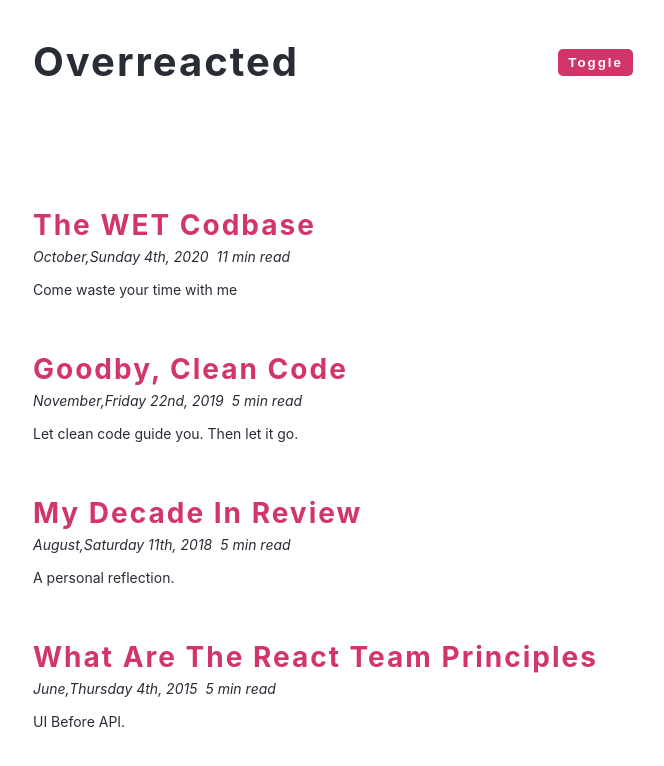
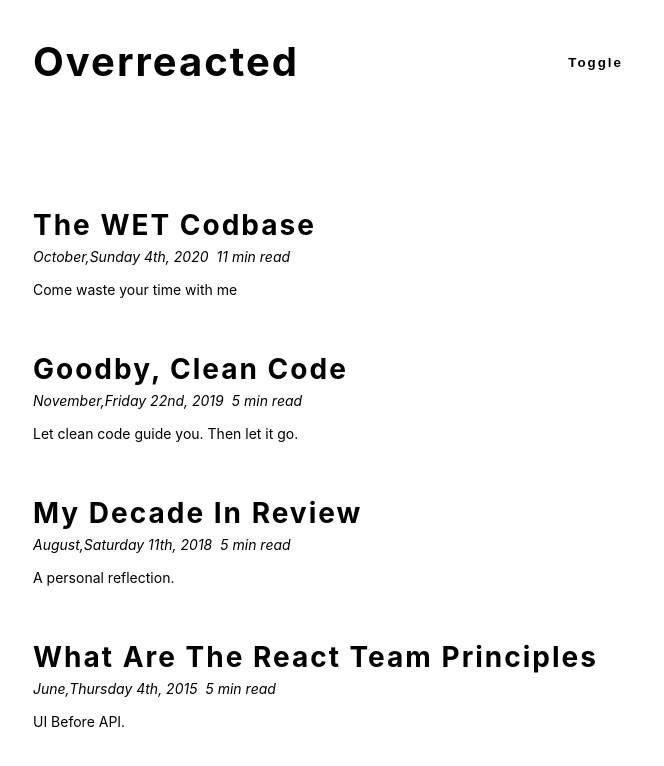
Before and after one commit to Ilie1985/dark_mode_reactjs, a React (Create React App) app: page / in a window 1280 px wide. Shown: the top 766 px of the page, without its empty margins (307-971 px from the left). Built offline with nearby package versions, Linux system fonts and the light colour scheme.

Commit message:
light-theme class css

```diff
--- a/src/index.css
+++ b/src/index.css
@@ -4,17 +4,27 @@
 ===============
 */
 
-:root {
+/* :root {
   --clr-bcg: #fff;
   --clr-font: #282c35;
   --clr-primary: #d23669;
-}
+} */
 
 .dark-theme {
   --clr-bcg: #282c35;
   --clr-font: #fff;
   --clr-primary: #ffa7c4;
 }
+
+
+.light-theme {
+  --clr-bcg: #fff;
+  --clr-font: #282c35;
+  --clr-primary: #ffa7c4;
+}
+
+
+
 
 *,
 ::after,
```
